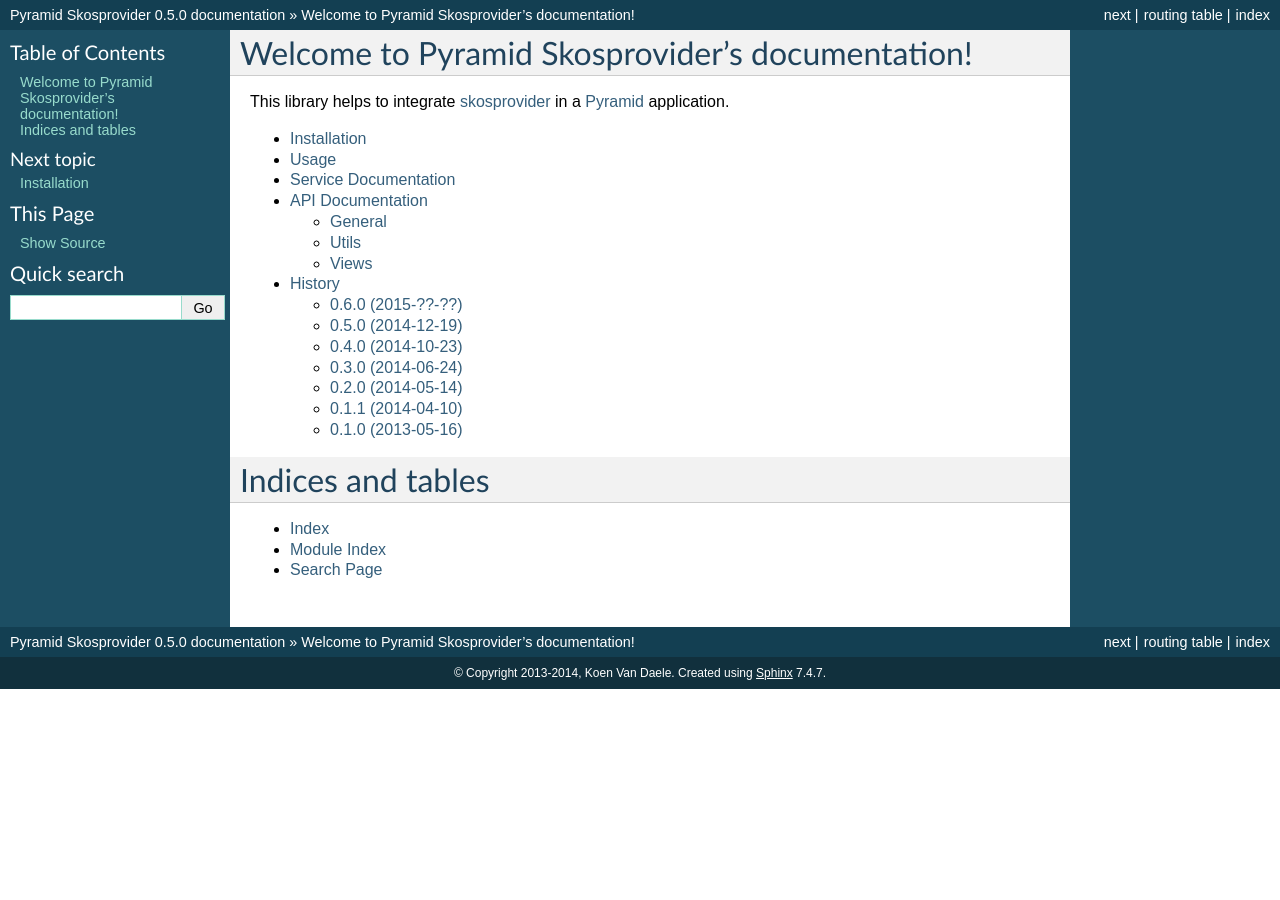
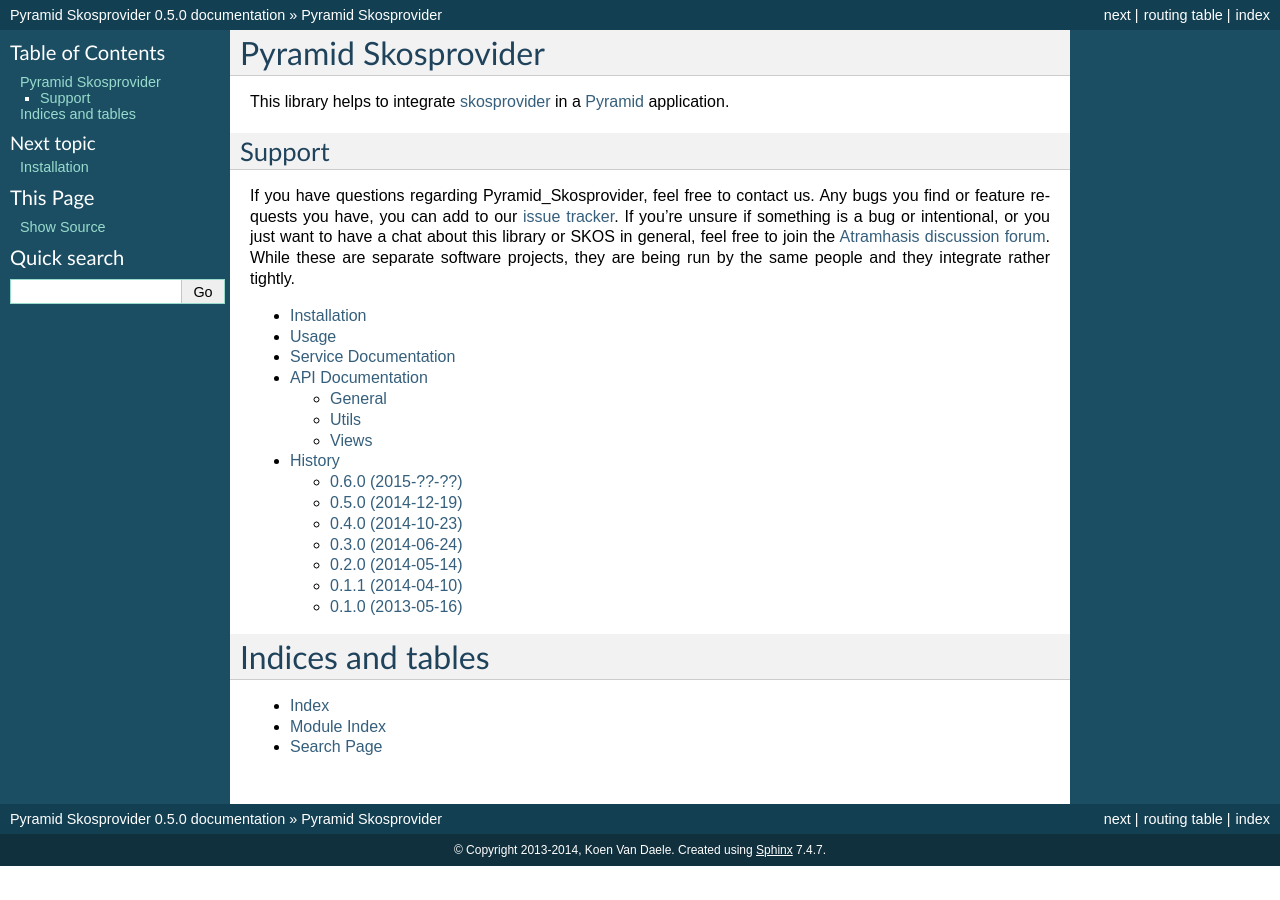
Before and after one commit to OnroerendErfgoed/pyramid_skosprovider, a Sphinx documentation site: the page built from docs/index.rst, in a window 1280 px wide. Built offline with Sphinx 7.4.7, drawn with Linux system fonts in a browser that asks for light colours.

Commit message:
Add a bit about support to the docs.

```diff
--- a/docs/index.rst
+++ b/docs/index.rst
@@ -3,12 +3,24 @@
    You can adapt this file completely to your liking, but it should at least
    contain the root `toctree` directive.
 
-Welcome to Pyramid Skosprovider's documentation!
-================================================
+Pyramid Skosprovider
+====================
 
 This library helps to integrate
 `skosprovider <https://github.com/koenedaele/skosprovider>`_ in a
 `Pyramid <http://www.pylonsproject.org>`_ application.
+
+Support
+-------
+
+If you have questions regarding Pyramid_Skosprovider, feel free to contact us.
+Any bugs you find or feature requests you have, you can add to our
+`issue tracker <https://github.com/koenedaele/skosprovider_sqlalchemy/issues>`_.
+If you're unsure if something is a bug or intentional, or you just want to have
+a chat about this library or :term:`SKOS` in general, feel free to join the
+`Atramhasis discussion forum <https://groups.google.com/forum/#!forum/atramhasis>`_.
+While these are separate software projects, they are being run by the same
+people and they integrate rather tightly.
 
 .. toctree::
    :maxdepth: 2
```
